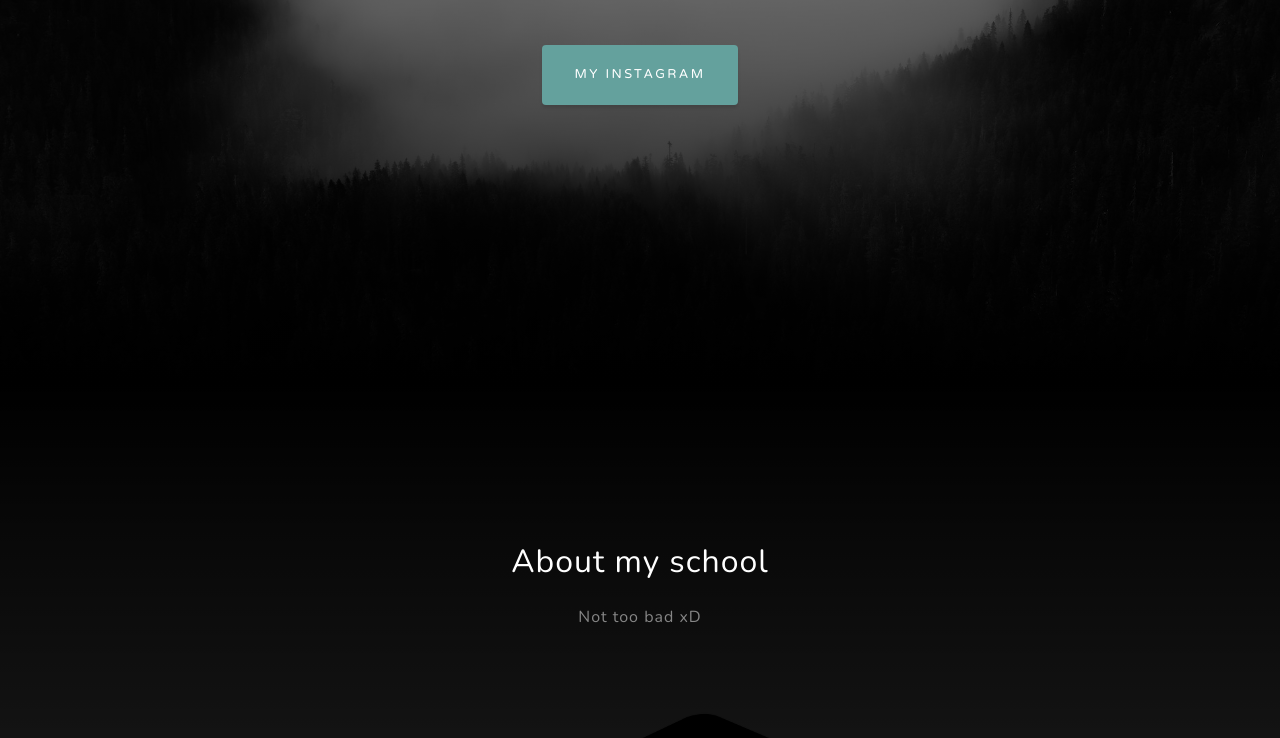
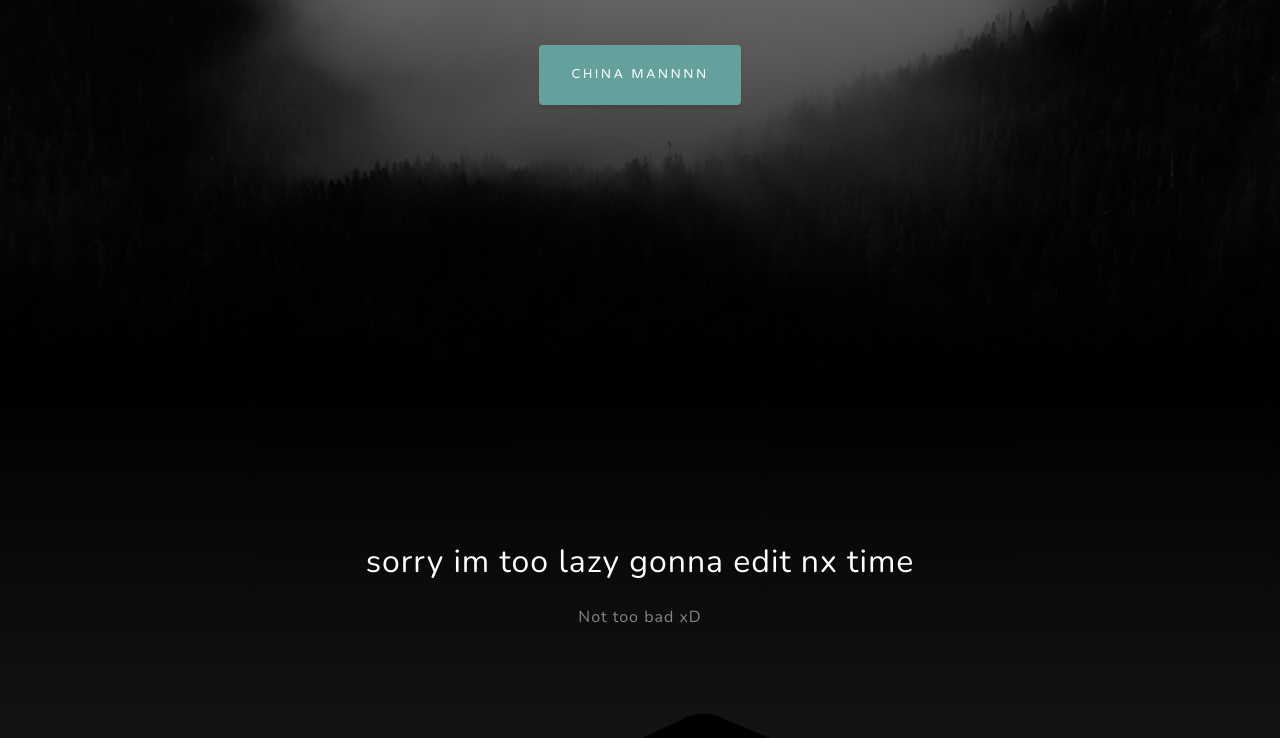
Before and after one commit to xxxwbwxxx/xxxwbwxxx.github.io, a plain HTML site: page index.html in a window 1280 px wide. Shown: the part 417-1155 px from the top of the page. Drawn offline with nearby package versions, Linux system fonts and the light colour scheme.

Commit message:
Update index.html

```diff
--- a/index.html
+++ b/index.html
@@ -5,7 +5,7 @@
         <meta name="viewport" content="width=device-width, initial-scale=1, shrink-to-fit=no" />
         <meta name="description" content="" />
         <meta name="author" content="" />
-        <title>Grayscale - Start Bootstrap Theme</title>
+        <title>王博文的网站鸭</title>
         <link rel="icon" type="image/x-icon" href="assets/favicon.ico" />
         <!-- Font Awesome icons (free version)-->
         <script src="https://use.fontawesome.com/releases/v5.15.3/js/all.js" crossorigin="anonymous"></script>
@@ -40,7 +40,7 @@
                     <div class="text-center">
                         <h1 class="mx-auto my-0 text-uppercase">Wang Bowen</h1>
                         <h2 class="text-white-50 mx-auto mt-2 mb-5">Currently a student in CJC</h2>
-                        <a class="btn btn-primary" href="#about">My Instagram</a>
+                        <a class="btn btn-primary" href="#about">China Mannnn</a>
                     </div>
                 </div>
             </div>
@@ -50,7 +50,7 @@
             <div class="container px-4 px-lg-5">
                 <div class="row gx-4 gx-lg-5 justify-content-center">
                     <div class="col-lg-8">
-                        <h2 class="text-white mb-4">About my school</h2>
+                        <h2 class="text-white mb-4">sorry im too lazy gonna edit nx time</h2>
                         <p class="text-white-50">
                             Not too bad xD
                         </p>
```
